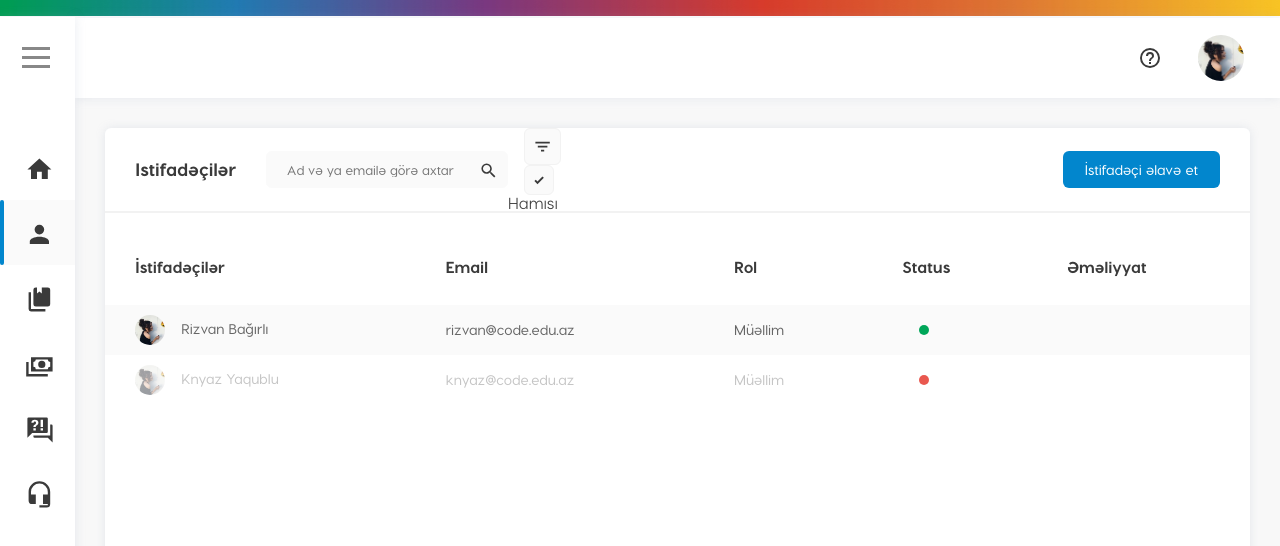
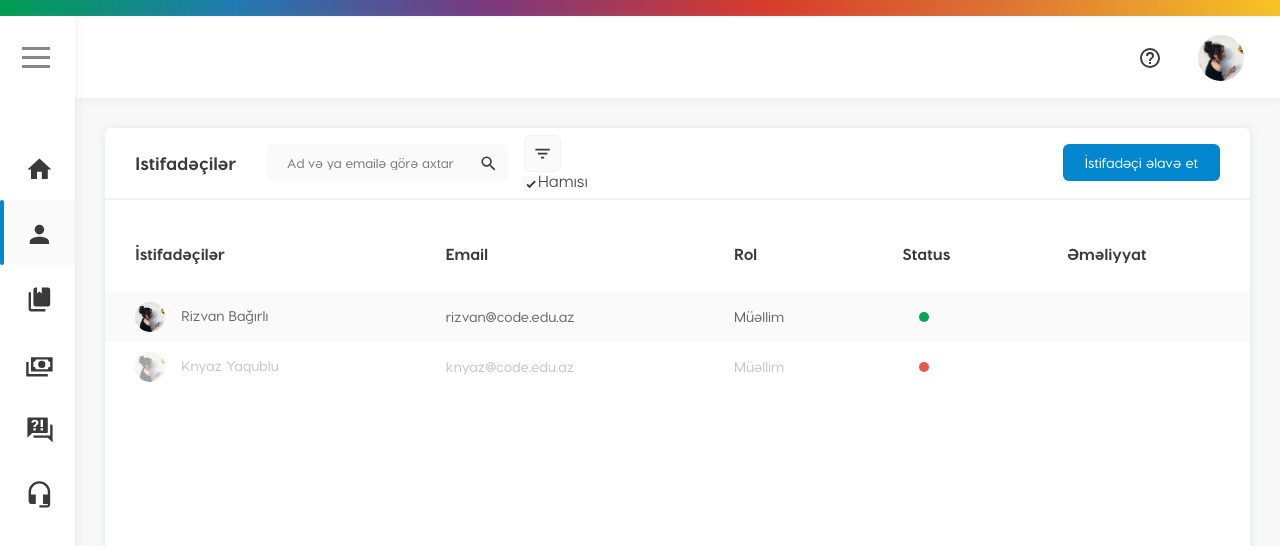
Before and after one commit to nuranaar/LMS-reactjs, a React (Create React App) app: page /users in a window 1280 px wide. Shown: the top 546 px of the page. Built offline with nearby package versions, Linux system fonts and the light colour scheme.

Commit message:
checkbox

```diff
--- a/src/container/Users/Users.js
+++ b/src/container/Users/Users.js
@@ -22,11 +22,13 @@ export default class Users extends Component {
                                 <div className='filter-list'>
                                     <ul>
                                         <li>
-                                            <input type='checkbox' style={{ 'display': 'none' }} />
-                                            <div className='checkbox'>
-                                                <Icon className='mdi' path={mdiCheckBold} size={.5} />
-                                            </div>
-                                            Hamısı
+                                            <label htmlFor='check'>
+                                                <input type='checkbox' id='check' style={{ 'display': 'none' }} />
+                                                <label htmlFor='check' className='checkbox'>
+                                                    <Icon className='mdi' path={mdiCheckBold} size={.5} />
+                                                </label>
+                                                Hamısı
+                                            </label>
                                         </li>
                                     </ul>
                                 </div>
--- a/src/container/Users/Users.scss
+++ b/src/container/Users/Users.scss
@@ -23,15 +23,24 @@
     .filter {
       svg.mdi {
         fill: $text_color;
-        background: $input_bg;
+        background-color: $input_bg;
         padding: 8px;
         border-radius: 6px;
         margin-left: 16px;
         border: solid 1px #f2f2f2;
       }
       .filter-list {
+        input[type="checkbox"]:checked + .checkbox {
+          svg.mdi {
+            background-color: $main_color;
+            border-color: $main_color;
+          }
+        }
         .checkbox {
           svg.mdi {
+            border-radius: 2px;
+            padding: 0;
+            background-color: #fff;
             fill: #fff;
           }
         }
```
